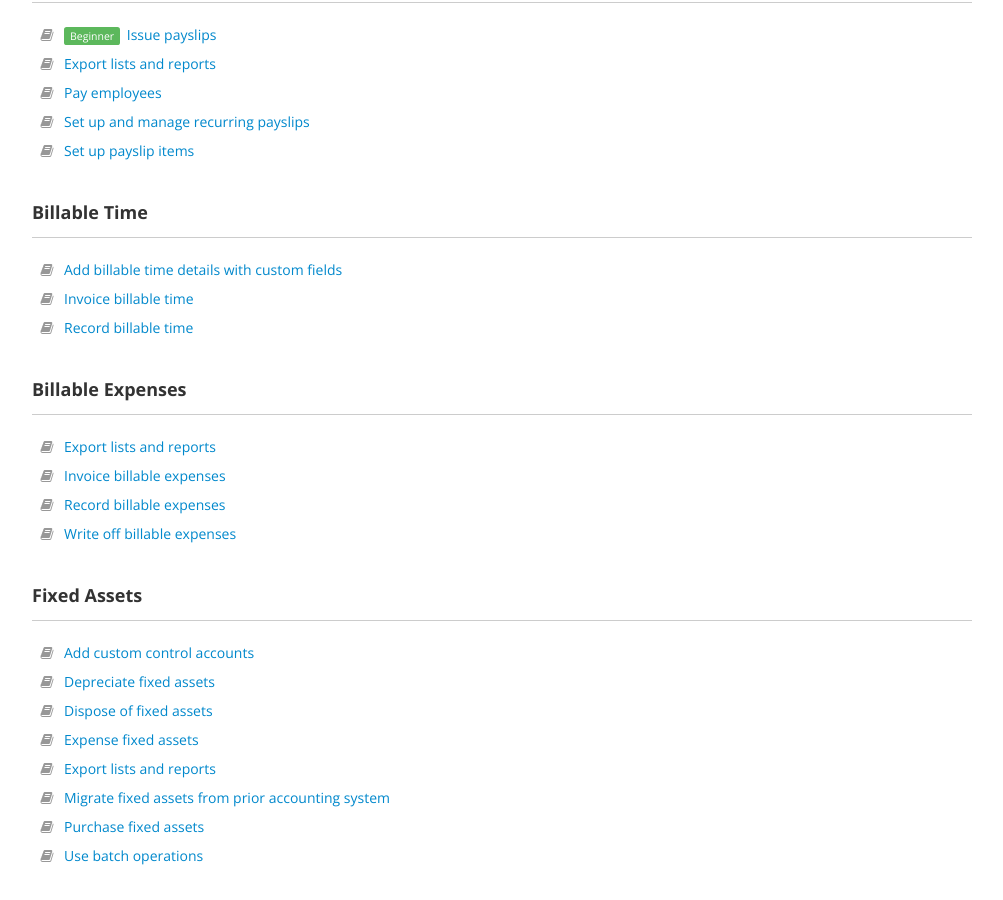
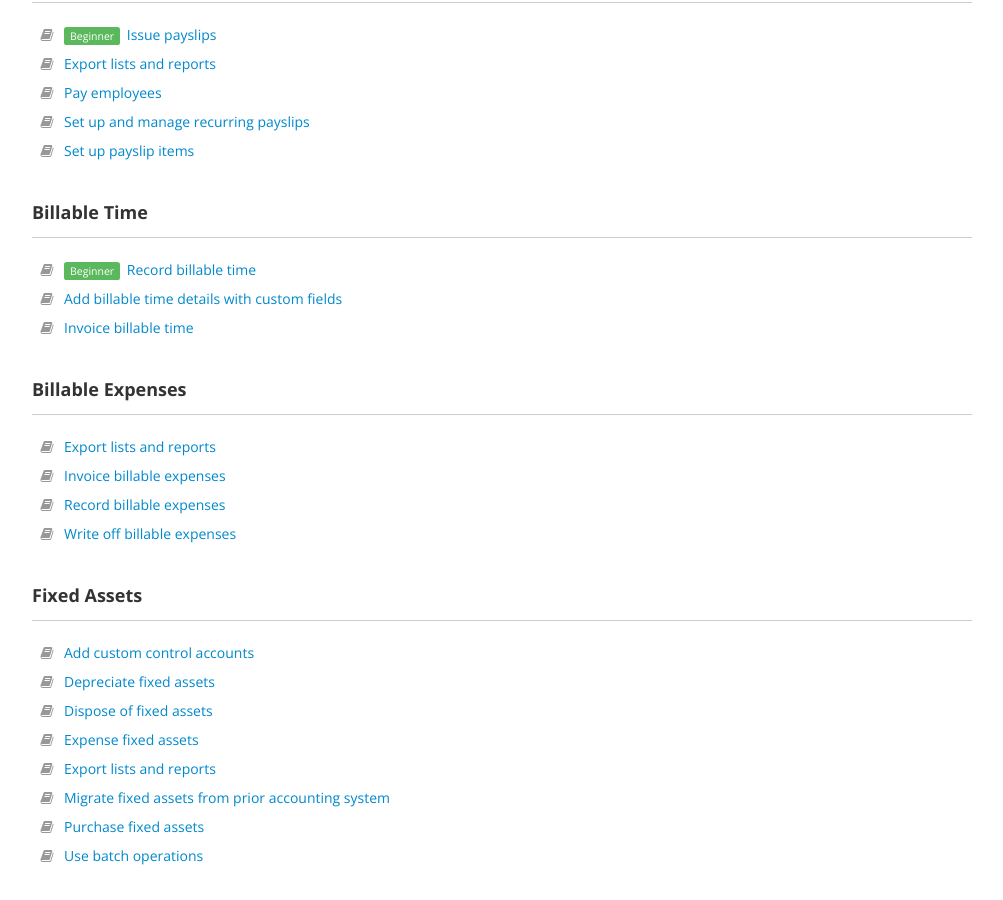
Before and after one commit to 3etechinns/www.manager.io, a Jekyll site: the page built from guides/index.html, in a window 1280 px wide and 900 px high, scrolled down 6724 px. Shown: the whole window, without its empty margins (138-1141 px from the left). Built offline with Jekyll 4.4.1, drawn with Linux system fonts in a browser that asks for light colours; nearby versions of some CDN libraries; comment, search, counter and statistics services are not loaded.

Commit message:
Updating existing guide

```diff
--- a/_guides/6935.html
+++ b/_guides/6935.html
@@ -1,7 +1,7 @@
 ---
 layout: guide
 title: Record billable time
-tags: billable-time chart-of-accounts billable-time-form billable-time-entries
+tags: billable-time billable-time-form billable-time-entries beginner
 ---
 <p><kbd><strong>Billable Time</strong></kbd> records work for a customer who will be invoiced on an hourly basis at a defined rate. It is suitable for a wide range of business applications, such as:</p>
 
```
